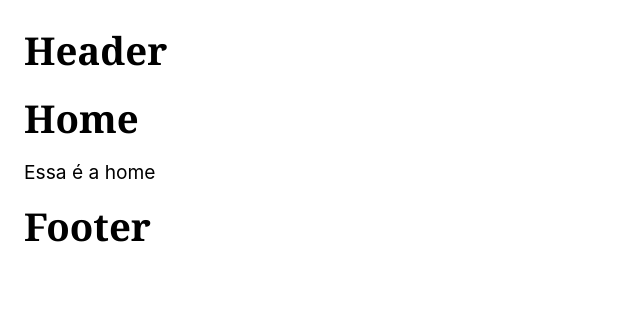
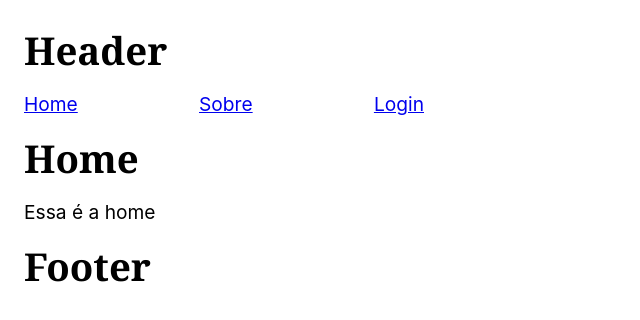
Before and after one commit to Henrique1204/React-Origamid, a React (Create React App) app in the folder appreact/: page / in a window 1280 px wide. Shown: the top 320 px of the page, without its empty margins (0-640 px from the left). Built offline with nearby package versions, Linux system fonts and the light colour scheme; the HTML template or start-up script is replaced by a standard one.

Commit message:
Adicionar exemplo sobre link

```diff
--- a/appreact/src/App.js
+++ b/appreact/src/App.js
@@ -4,6 +4,7 @@ import Header from "./Header.js";
 import Home from "./Home.js";
 import Sobre from "./Sobre.js";
 import Footer from "./Footer.js";
+import Login from './Login.js';
 
 const App = () => {
   return (
@@ -13,6 +14,7 @@ const App = () => {
       <Routes>
         <Route path="/" element={<Home />} />
         <Route path="sobre" element={<Sobre />} />
+        <Route path="login" element={<Login />} />
         <Route path="*" element={<h1>404</h1>} />
       </Routes>
 
--- a/appreact/src/Header.js
+++ b/appreact/src/Header.js
@@ -1,9 +1,16 @@
-import React from 'react';
+import React from "react";
+import { NavLink } from "react-router-dom";
 
 const Header = () => {
     return (
         <header>
             <h1>Header</h1>
+
+            <nav style={{display: "flex", justifyContent: "space-between", maxWidth: "400px"}}>
+                <NavLink to="/" end activeStyle={{color: "tomato"}} >Home</NavLink>
+                <NavLink to="sobre" activeStyle={{color: "tomato"}} >Sobre</NavLink>
+                <NavLink to="login" activeStyle={{color: "tomato"}} >Login</NavLink>
+            </nav>
         </header>
     );
 };
--- /dev/null
+++ b/appreact/src/Login.js
@@ -0,0 +1,20 @@
+import React from "react";
+import { useNavigate } from "react-router-dom";
+
+const Login = () => {
+    const navegacao = useNavigate();
+
+    function handleClick() {
+        console.log("Logou!");
+        navegacao("/");
+    }
+
+    return (
+        <div>
+            <h1>Login</h1>
+            <button onClick={handleClick}>Login</button>
+        </div>
+    );
+};
+
+export default Login;
```
